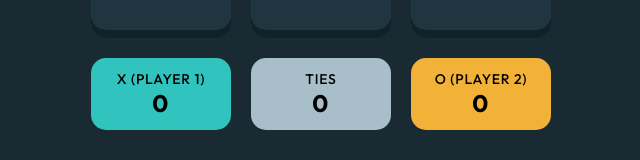
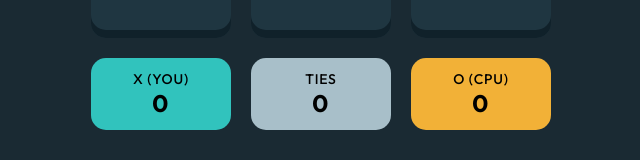
Before and after one commit to BBualdo/Tic-Tac-Toe-App, a React (Vite) app: page / in a window 1280 px wide. Shown: the part 580-740 px from the top of the page, without its empty margins (319-959 px from the left). Built offline with nearby package versions, Linux system fonts and the light colour scheme.

Commit message:
Added defaulty CPU for solution screenshot

```diff
--- a/src/App.jsx
+++ b/src/App.jsx
@@ -4,7 +4,7 @@ import Board from "./components/Board";
 
 export default function App() {
   const [player1, setPlayer1] = React.useState('x');
-  const [computer, setComputer] = React.useState(false);
+  const [computer, setComputer] = React.useState(true);
   const [currentPage, setCurrentPage] = React.useState('board');
 
 // function to change player related on mark
```
Also changed, not shown: 1 other file (tests, documents, lock files or other folders).
